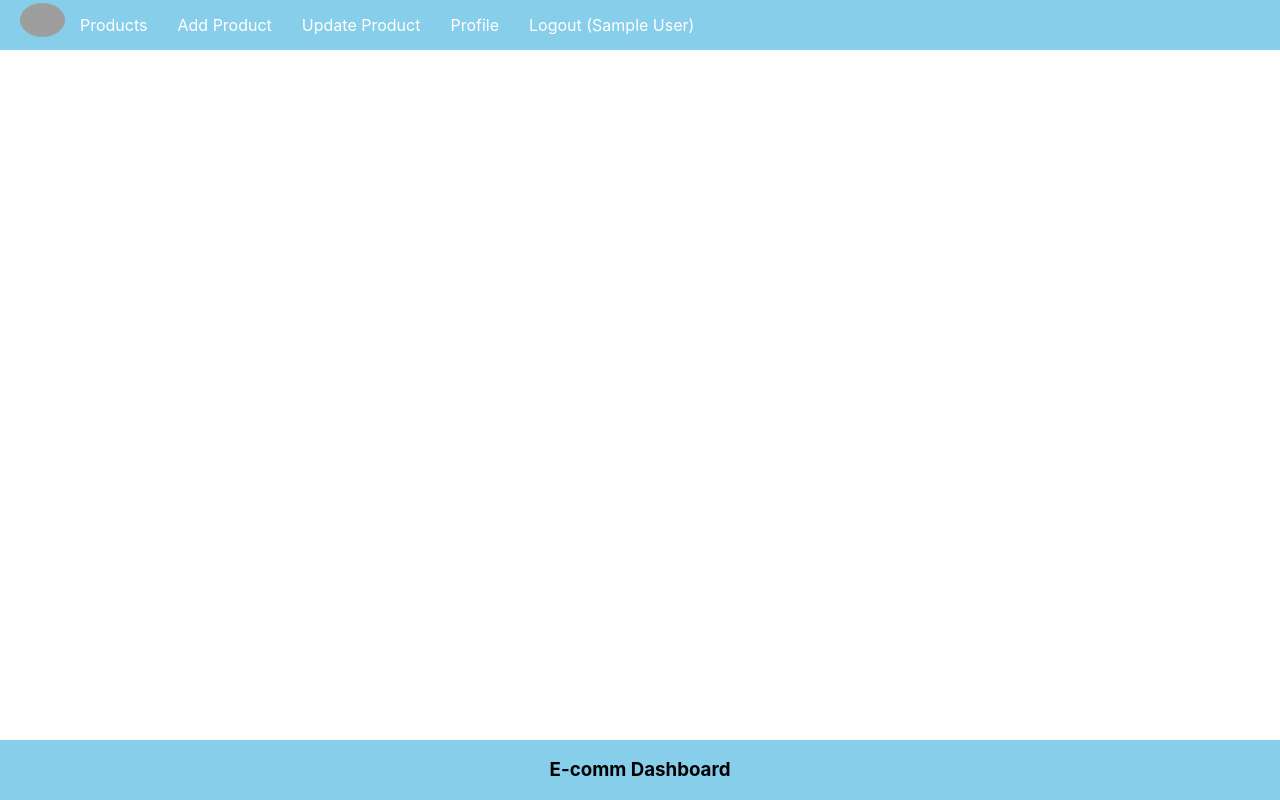
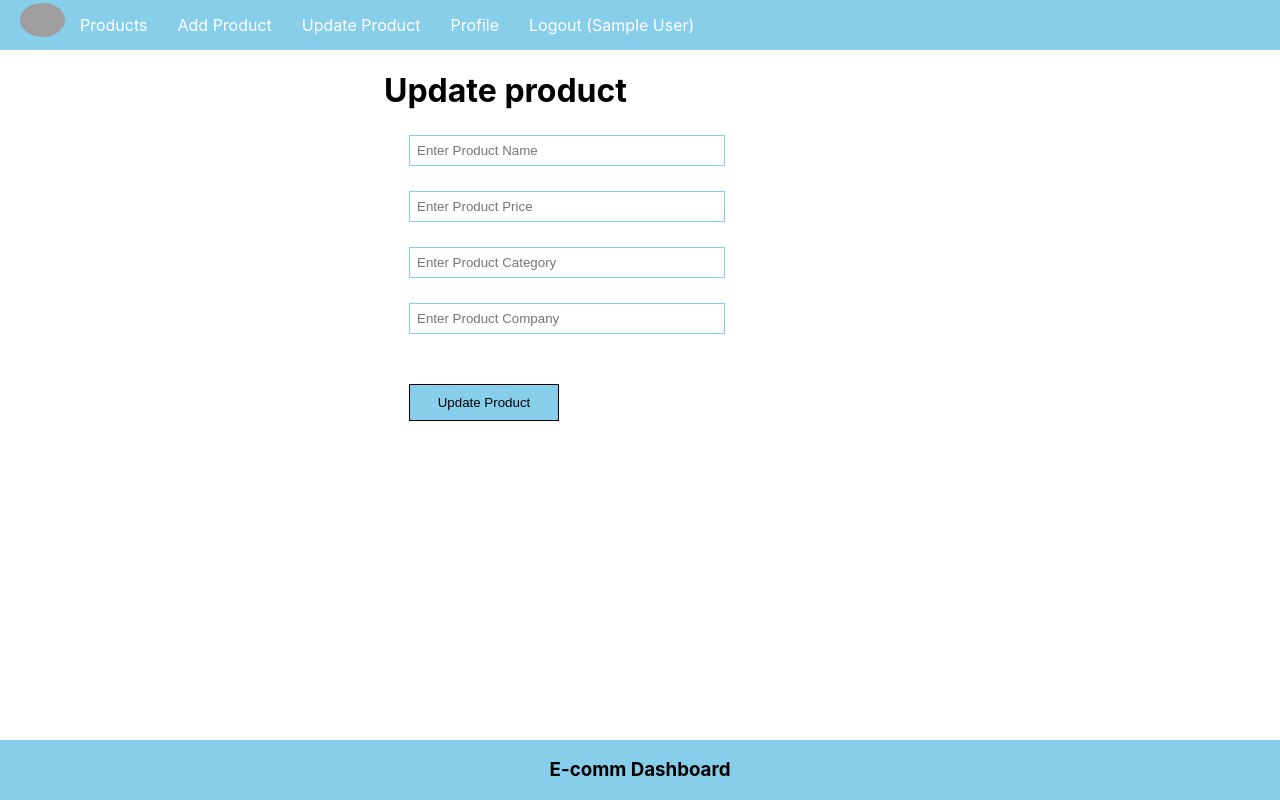
Before and after one commit to 032AbhishekChoksi/front_end_E-Dashboard_ReactAndExpress_JS, a React (Create React App) app: page /update/1 in a window 1280 px wide. Built offline with nearby package versions, Linux system fonts and the light colour scheme; sample sign-in values are in the browser's storage; grey boxes are pictures that could not be loaded.

Commit message:
React and node JS project in Hindi #26 Update Product Component UI

```diff
--- a/src/App.js
+++ b/src/App.js
@@ -7,6 +7,7 @@ import PrivateComponent from './components/PrivateComponent';
 import Login from './components/Login';
 import AddProduct from './components/AddProduct';
 import ProductList from './components/ProductList';
+import UpdateProduct from './components/UpdateProduct';
 
 function App() {
   return (
@@ -17,7 +18,7 @@ function App() {
           <Route element={<PrivateComponent />}>
             <Route path="/" element={<ProductList/>} />
             <Route path="/add" element={<AddProduct />} />
-            <Route path="/update" element={<h1>Update Product Component</h1>} />
+            <Route path="/update/:id" element={<UpdateProduct/>} />
             <Route path="/logout" element={<h1>Logout Component</h1>} />
             <Route path="/profile" element={<h1>Profile Component</h1>} />
           </Route>
--- a/src/components/ProductList.js
+++ b/src/components/ProductList.js
@@ -1,4 +1,5 @@
 import React, { useState, useEffect } from "react";
+import { Link } from "react-router-dom";
 
 const ProductList = () => {
     const [products, setProducts] = useState([]);
@@ -26,7 +27,6 @@ const ProductList = () => {
 
     }
 
-
     return (
         <div className="product-list">
             <h2>Product List</h2>
@@ -46,7 +46,10 @@ const ProductList = () => {
                         <li>₹ {item.price}</li>
                         <li>{item.category}</li>
                         <li>{item.company}</li>
-                        <li><button onClick={()=>deleteProduct(item._id)}>Delete</button></li>
+                        <li>
+                            <Link to={"/update/"+item._id}>Update</Link>&nbsp;
+                            <button onClick={()=>deleteProduct(item._id)}>Delete</button>
+                        </li>
                     </ul>
                 )
             }
--- /dev/null
+++ b/src/components/UpdateProduct.js
@@ -0,0 +1,39 @@
+import React, { useState } from "react";
+
+const UpdateProduct = () => {
+    const [name, setName] = useState("");
+    const [price, setPrice] = useState("");
+    const [category, setCategory] = useState("");
+    const [company, setCompany] = useState("");
+    const [error, setError] = useState(false);
+
+    const updateProduct = async () => {
+
+        if (!name || !price || !category || !company) {
+            setError(true);
+            return false;
+        }
+        console.warn(name, price, category, company)
+    }
+
+    return (
+        <div className="product">
+            <h1>Update product</h1>
+            <input className="inputBox" type="text" value={name} onChange={(e) => setName(e.target.value)} placeholder="Enter Product Name" />
+            {error && !name && <span className="invalid-input">Enter valid name</span>}
+
+            <input className="inputBox" type="number" value={price} onChange={(e) => setPrice(e.target.value)} placeholder="Enter Product Price" />
+            {error && !price && <span className="invalid-input">Enter valid price</span>}
+
+            <input className="inputBox" type="text" value={category} onChange={(e) => setCategory(e.target.value)} placeholder="Enter Product Category" />
+            {error && !category && <span className="invalid-input">Enter valid category</span>}
+
+            <input className="inputBox" type="text" value={company} onChange={(e) => setCompany(e.target.value)} placeholder="Enter Product Company" />
+            {error && !company && <span className="invalid-input">Enter valid company</span>}
+
+            <button onClick={updateProduct} type="button" className="appButton">Update Product</button>
+        </div>
+    )
+}
+
+export default UpdateProduct;
```
